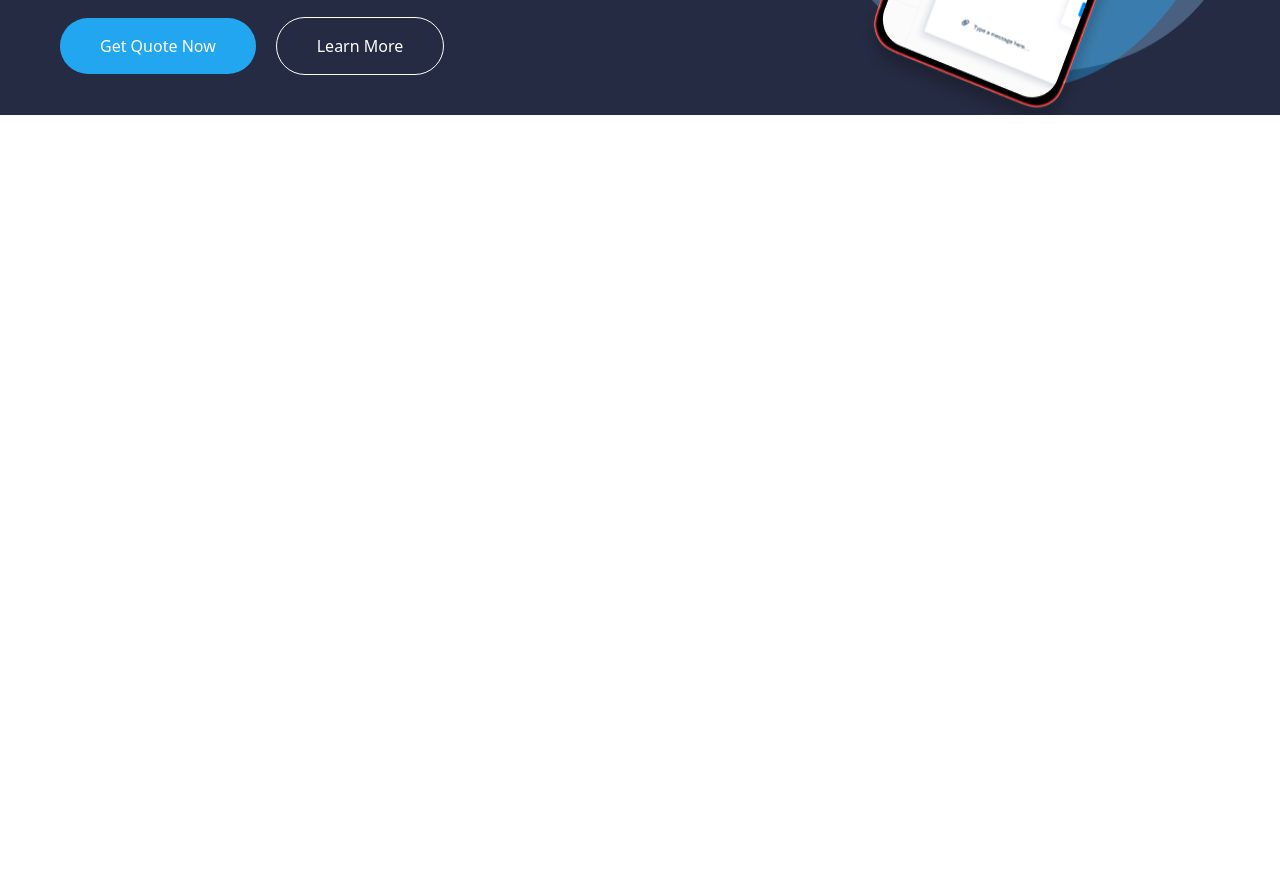
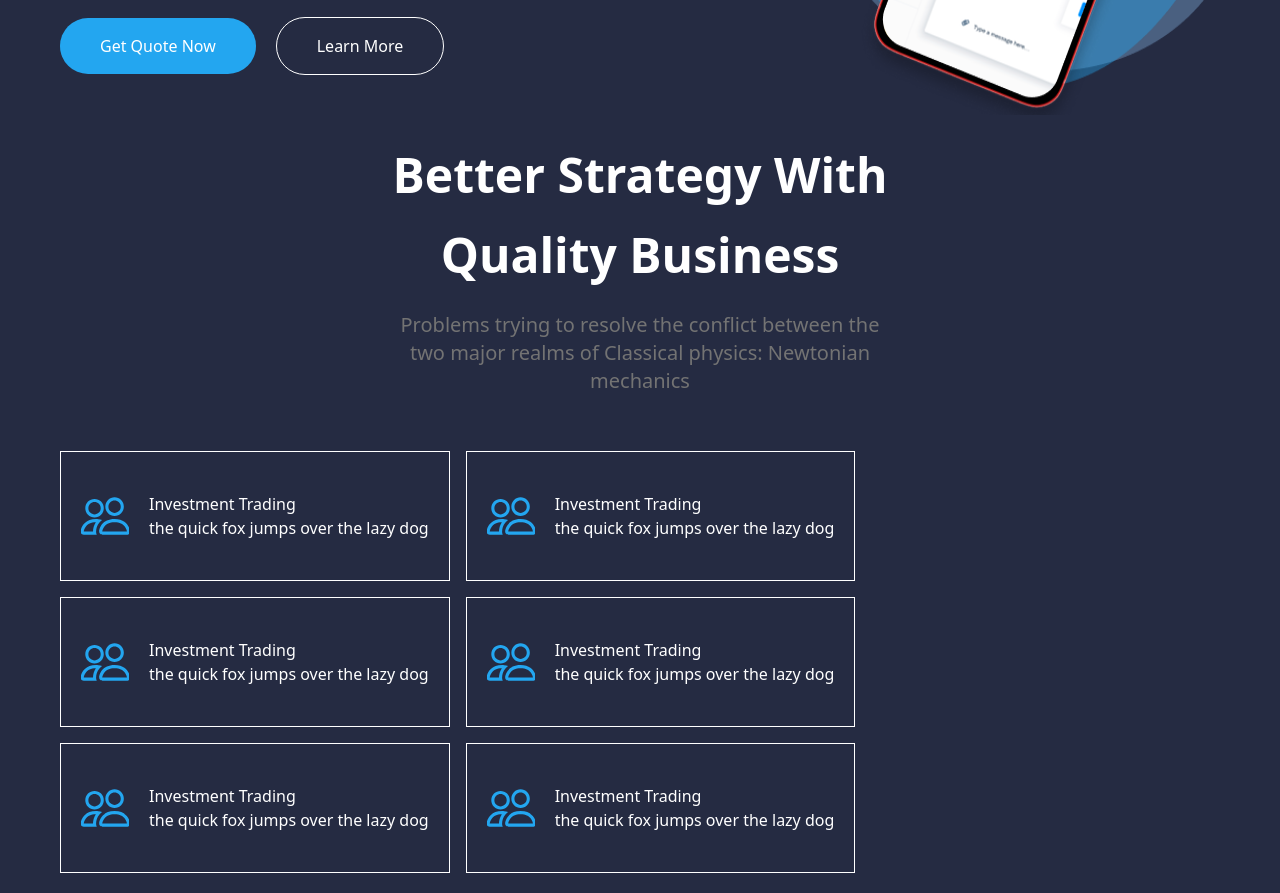
Before and after one commit to hakimovasharifa10-boop/Homework11, a website: page index.html in a window 1280 px wide. Shown: the part 457-1350 px from the top of the page. Before the commit the page ends 800 px from the top, so only its background shows below. Drawn offline with Linux system fonts and the light colour scheme.

Commit message:
second section

```diff
--- a/index.html
+++ b/index.html
@@ -69,6 +69,113 @@
           <img src="./images/col-md-6 (1).png" alt="img" />
         </div>
       </section>
+      <section class="bg-[#252B42]">
+        <div class="p-5 text-white max-w-300 m-auto">
+          <h1
+            class="text-6xl text-center font-bold leading-20 lg:text-5xl lg:w-[500px] lg:m-auto"
+          >
+            Better Strategy With Quality Business
+          </h1>
+          <p
+            class="text-2xl text-center py-4 lg:text-xl lg:text-[#737373] lg:w-[500px] lg:m-auto"
+          >
+            Problems trying to resolve the conflict between the two major realms
+            of Classical physics: Newtonian mechanics
+          </p>
+          <div class="lg:hidden">
+            <div class="flex gap-5">
+              <img src="./images/icn settings .icn-lg.svg" alt="" />
+              <div>
+                <h3 class="text-2xl font-bold mt-10">Investment Trading</h3>
+                <p class="text-[20px]">the quick fox jumps over the lazy dog</p>
+              </div>
+            </div>
+            <div class="flex gap-5">
+              <img src="./images/icn settings .icn-lg.svg" alt="" />
+              <div>
+                <h3 class="text-2xl font-bold mt-10">
+                  Support On Raising Funds
+                </h3>
+                <p class="text-[20px]">the quick fox jumps over the lazy dog</p>
+              </div>
+            </div>
+            <div class="flex gap-5">
+              <img src="./images/icn settings .icn-lg.svg" alt="" />
+              <div>
+                <h3 class="text-2xl font-bold mt-10">Financial Analysis</h3>
+                <p class="text-[20px]">the quick fox jumps over the lazy dog</p>
+              </div>
+            </div>
+            <div class="flex gap-5">
+              <img src="./images/icn settings .icn-lg.svg" alt="" />
+              <div>
+                <h3 class="text-2xl font-bold mt-10">Taxation Planning</h3>
+                <p class="text-[20px]">the quick fox jumps over the lazy dog</p>
+              </div>
+            </div>
+            <div class="flex gap-5">
+              <img src="./images/icn settings .icn-lg.svg" alt="" />
+              <div>
+                <h3 class="text-2xl font-bold mt-10">Save money and tim</h3>
+                <p class="text-[20px]">the quick fox jumps over the lazy dog</p>
+              </div>
+            </div>
+            <div class="flex gap-5">
+              <img src="./images/icn settings .icn-lg.svg" alt="" />
+              <div>
+                <h3 class="text-2xl font-bold mt-10">
+                  Outsourced Consulting Business
+                </h3>
+                <p class="text-[20px]">the quick fox jumps over the lazy dog</p>
+              </div>
+            </div>
+          </div>
+          <div class="hidden lg:flex flex-wrap gap-4 mt-10">
+            <div class="lg:flex py-10 px-5 gap-5 border border-white">
+              <img src="./images/icn resize .icn-xl.svg" alt="" />
+              <div>
+                <h3>Investment Trading</h3>
+                <p>the quick fox jumps over the lazy dog</p>
+              </div>
+            </div>
+            <div class="lg:flex py-10 px-5 gap-5 border border-white">
+              <img src="./images/icn resize .icn-xl.svg" alt="" />
+              <div>
+                <h3>Investment Trading</h3>
+                <p>the quick fox jumps over the lazy dog</p>
+              </div>
+            </div>
+            <div class="lg:flex py-10 px-5 gap-5 border border-white">
+              <img src="./images/icn resize .icn-xl.svg" alt="" />
+              <div>
+                <h3>Investment Trading</h3>
+                <p>the quick fox jumps over the lazy dog</p>
+              </div>
+            </div>
+            <div class="lg:flex py-10 px-5 gap-5 border border-white">
+              <img src="./images/icn resize .icn-xl.svg" alt="" />
+              <div>
+                <h3>Investment Trading</h3>
+                <p>the quick fox jumps over the lazy dog</p>
+              </div>
+            </div>
+            <div class="lg:flex py-10 px-5 gap-5 border border-white">
+              <img src="./images/icn resize .icn-xl.svg" alt="" />
+              <div>
+                <h3>Investment Trading</h3>
+                <p>the quick fox jumps over the lazy dog</p>
+              </div>
+            </div>
+            <div class="lg:flex py-10 px-5 gap-5 border border-white">
+              <img src="./images/icn resize .icn-xl.svg" alt="" />
+              <div>
+                <h3>Investment Trading</h3>
+                <p>the quick fox jumps over the lazy dog</p>
+              </div>
+            </div>
+          </div>
+        </div>
+      </section>
     </main>
   </body>
 </html>
```
Also changed, not shown: src/output.css.
